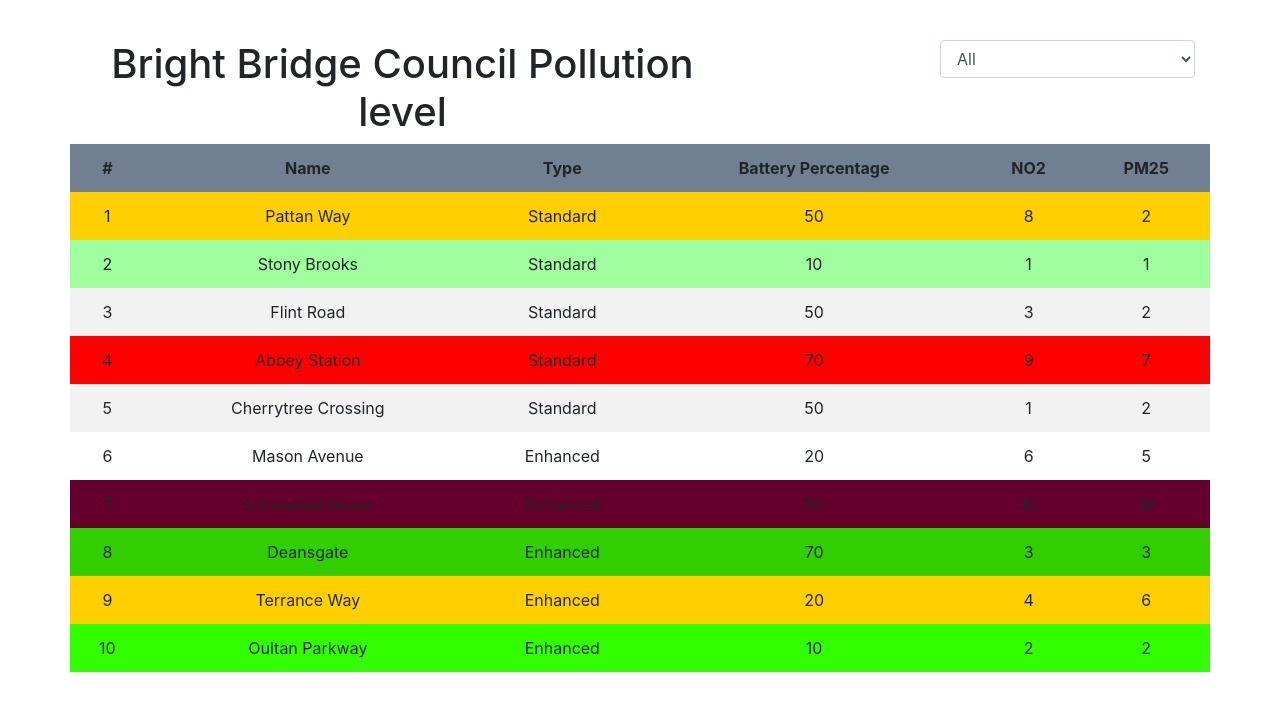
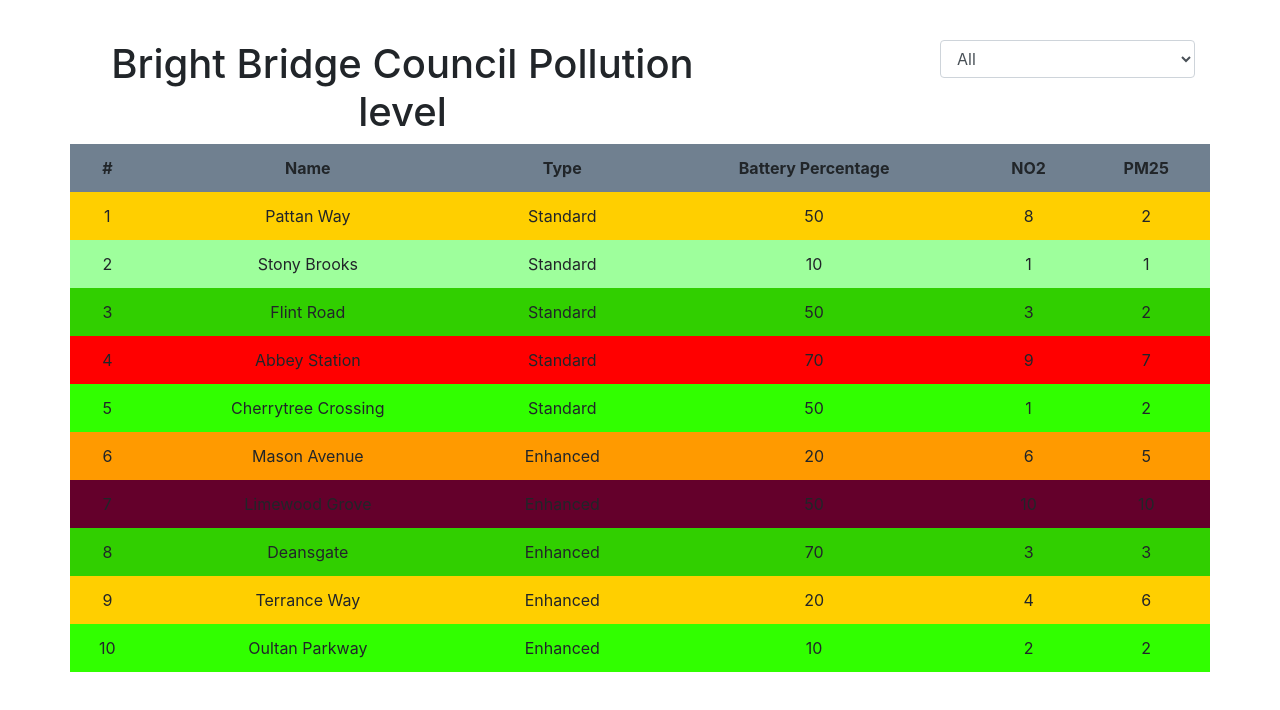
Before and after one commit to ally03/bright_bridge_council, a React (Create React App) app: page / in a window 1280 px wide. Shown: the top 710 px of the page. Built offline with nearby package versions, Linux system fonts and the light colour scheme.

Commit message:
Round off the decimal number to  nearest integer

```diff
--- a/src/components/EquipmentTable.tsx
+++ b/src/components/EquipmentTable.tsx
@@ -2,7 +2,7 @@ import React from 'react';
 import Table from 'react-bootstrap/Table';
 import { zephyrs, colours } from '../utils';
 
-const rowColor = (NO2: number, PM25: number) => colours.find(({ value }) => value === (NO2 + PM25) / 2)?.hex
+const rowColor = (NO2: number, PM25: number) => colours.find(({ value }) => value === Math.round((NO2 + PM25) / 2))?.hex
 function EquipmentTable(props: { type: string; }) {
   const bridgeBridgeOwned = zephyrs.filter(({ currentlyOwned }) => currentlyOwned);
 
```
